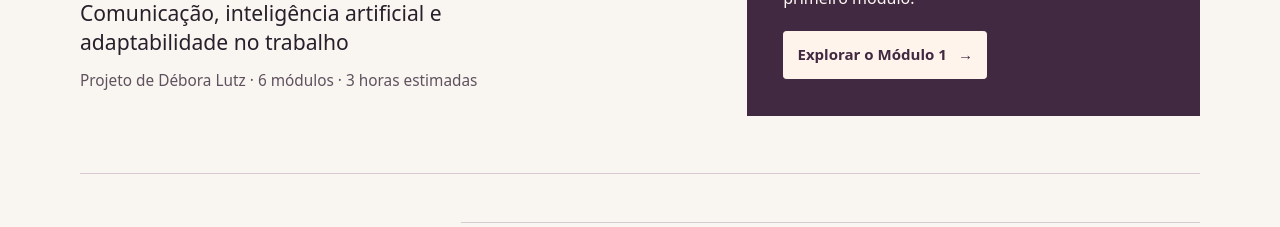
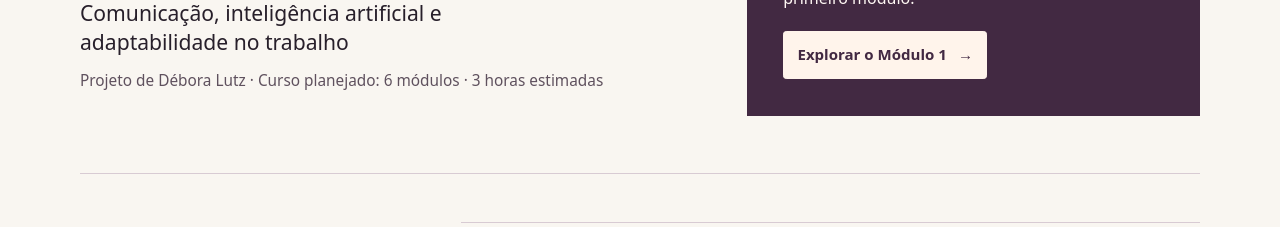
Before and after one commit to deboralutz/keeps-teste-di-2026, a plain HTML site: page site/index.html in a window 1280 px wide. Shown: the part 361-588 px from the top of the page. Drawn offline with Linux system fonts and the light colour scheme.

Commit message:
Esclarece o escopo planejado e o status do protótipo na entrega

```diff
--- a/site/index.html
+++ b/site/index.html
@@ -23,7 +23,7 @@
         <p class="eyebrow">Avaliação técnica de Design Instrucional <span class="keep-together">· Keeps</span></p>
         <h1 id="titulo">Habilidades<br>do Futuro</h1>
         <p class="subtitle">Comunicação, inteligência artificial e adaptabilidade no trabalho</p>
-        <p class="byline">Projeto de Débora Lutz <span class="byline-separator" aria-hidden="true">·</span> <span class="byline-curriculum">6 módulos · 3 horas estimadas</span></p>
+        <p class="byline">Projeto de Débora Lutz <span class="byline-separator" aria-hidden="true">·</span> <span class="byline-curriculum">Curso planejado: 6 módulos · 3 horas estimadas</span></p>
       </div>
       <div class="feature">
         <p class="eyebrow">Protótipo navegável <span class="keep-together">· Módulo 1</span></p>
```
Also changed, not shown: 1 other file.
